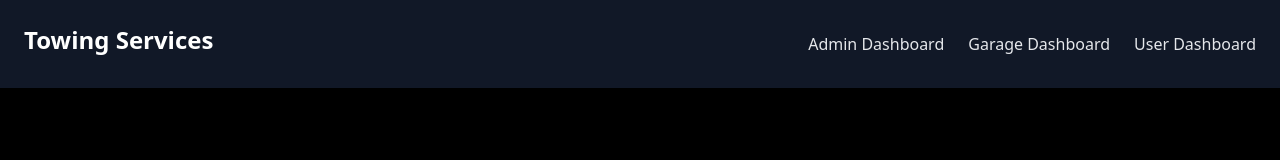
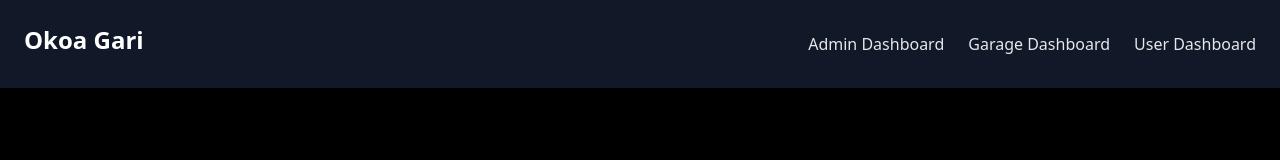
Before and after one commit to dendroid3/okoa_gari_client, a React (Vite) app: page / in a window 1280 px wide. Shown: the top 160 px of the page. Built offline with nearby package versions, Linux system fonts and the light colour scheme.

Commit message:
Change name form `towing service` to `Okoa Gari`

```diff
--- a/src/components/LandingPage.jsx
+++ b/src/components/LandingPage.jsx
@@ -129,7 +129,7 @@
   return (
     <nav className="bg-gray-900 shadow-md">
       <div className="max-w-7xl mx-auto px-6 py-4 flex justify-between items-center">
-        <h1 className="text-2xl font-semibold text-white">Towing Services</h1>
+        <h1 className="text-2xl font-semibold text-white">Okoa Gari</h1>
         <div className="space-x-6">
           <>
             {isAuthenticated() ? (
```
